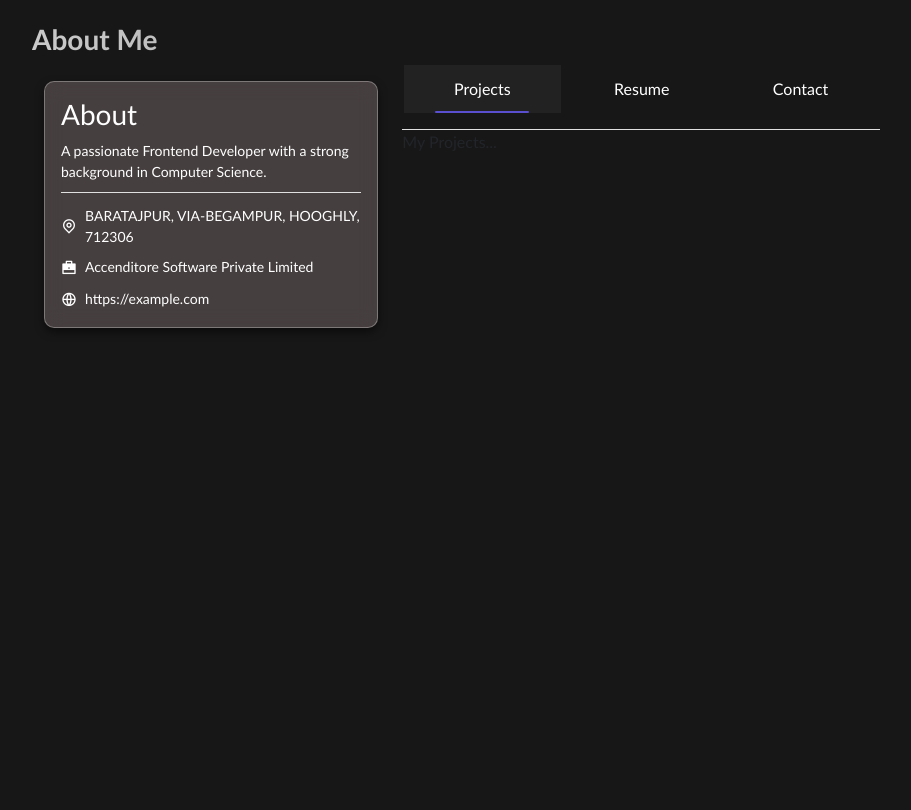
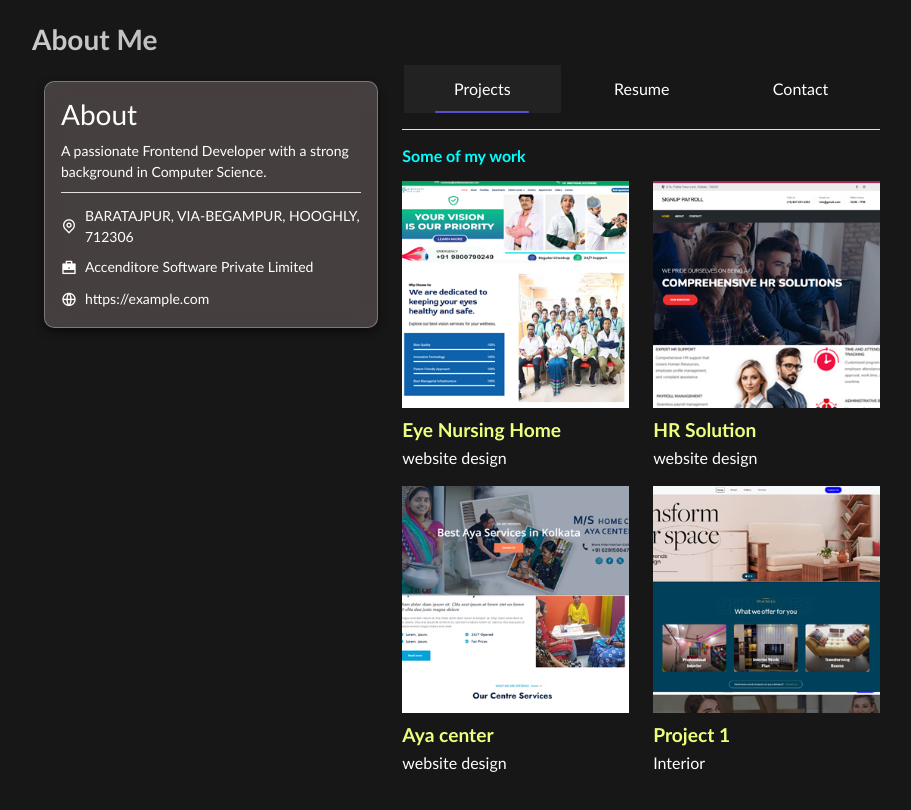
Before and after one commit to arijeet921/My-Portfolio, a plain HTML site: page index.html in a window 1280 px wide. Shown: the part 1553-2363 px from the top of the page, without its empty margins (178-1089 px from the left). Before the commit the page ends 1901 px from the top, so only its background shows below. Drawn offline with nearby package versions, Linux system fonts and the light colour scheme.

Commit message:
chnage may

```diff
--- a/index.html
+++ b/index.html
@@ -74,7 +74,7 @@
                 </div>
             </div>
             <div class="col-lg-6 col-md-6 col-sm-12">
-                <img src="./image/port-flio-main-image.png" class="img-fluid">
+                <img src="./image/port-flio-main-image.png" class="img-fluid" alt="Portfolio Main Image">
             </div>
         </div>
     </div>
@@ -250,7 +250,47 @@
 
                     <div class="tab-content" id="pills-tabContent">
                         <div class="tab-pane fade show active" id="pills-projects" role="tabpanel"
-                            aria-labelledby="pills-projects-tab">My Projects...</div>
+                            aria-labelledby="pills-projects-tab">
+
+                            <div class="row">
+                                <div class="experience-list">
+                                    <h3 class="job-title mt-3 mb-3" style="color: aqua;">Some of my work</h3>
+                                </div>
+                                <div class="col-md-6">
+                                    <div class="project-card">
+                                        <a href="https://arijeet921.github.io/bardhaman-eye-hospital/" target="_blank">
+                                        <img src="./image/projects-image-1.jpg" alt="Project 1" class="img-fluid"></a>
+                                        <h4>Eye Nursing Home</h4>
+                                        <p class="text-white">website design</p>
+                                    </div>
+                                </div>
+                                <div class="col-md-6">
+                                    <div class="project-card">
+                                        <a href="https://arijeet921.github.io/signup-payroll/" target="_blank">
+                                        <img src="./image/projects-image-2.jpg" alt="Project 1" class="img-fluid"></a>
+                                        <h4>HR Solution</h4>
+                                        <p class="text-white">website design</p>
+                                    </div>
+                                </div>
+                                <div class="col-md-6">
+                                    <div class="project-card">
+                                        <a href="https://arijeet921.github.io/Home-Aya-Center/" target="_blank">
+                                        <img src="./image/projects-image-3.jpg" alt="Project 1" class="img-fluid"></a>
+                                        <h4>Aya center</h4>
+                                        <p class="text-white">website design</p>
+                                    </div>
+                                </div>
+                                <div class="col-md-6">
+                                    <div class="project-card">
+                                        <a href="https://arijeet921.github.io/spectrumservices/" target="_blank">
+                                        <img src="./image/projects-image-4.jpg" alt="Project 1" class="img-fluid"></a>
+                                        <h4>Project 1</h4>
+                                        <p class="text-white">Interior</p>
+                                    </div>
+                                </div>
+                            </div>
+
+                        </div>
 
                         <div class="tab-pane fade" id="pills-cv" role="tabpanel" aria-labelledby="pills-cv-tab">
 
--- a/style.css
+++ b/style.css
@@ -512,5 +512,13 @@ html, body{
     transform: scale(1.2);
 }
   /* contact section end */
+
+  .project-card h4{
+    font-size: 1.2rem;
+    font-weight: 600;
+    margin-bottom: 5px;
+    color: #eeff7e;
+    margin-top: 10px;
+  }
   /* right section end */
 /* about section end */
```
Also changed, not shown: image/projects-image-1.jpg (added), image/projects-image-2.jpg (added), image/projects-image-3.jpg (added), image/projects-image-4.jpg (added).
